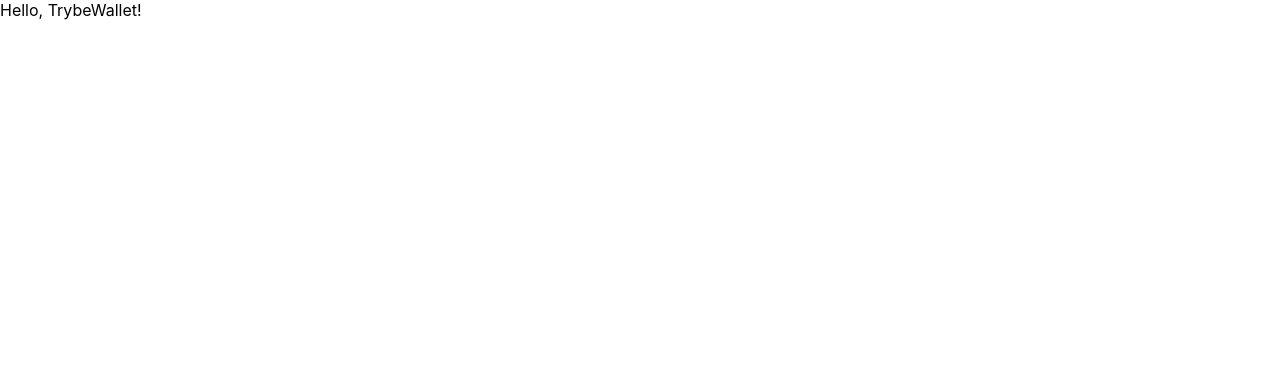
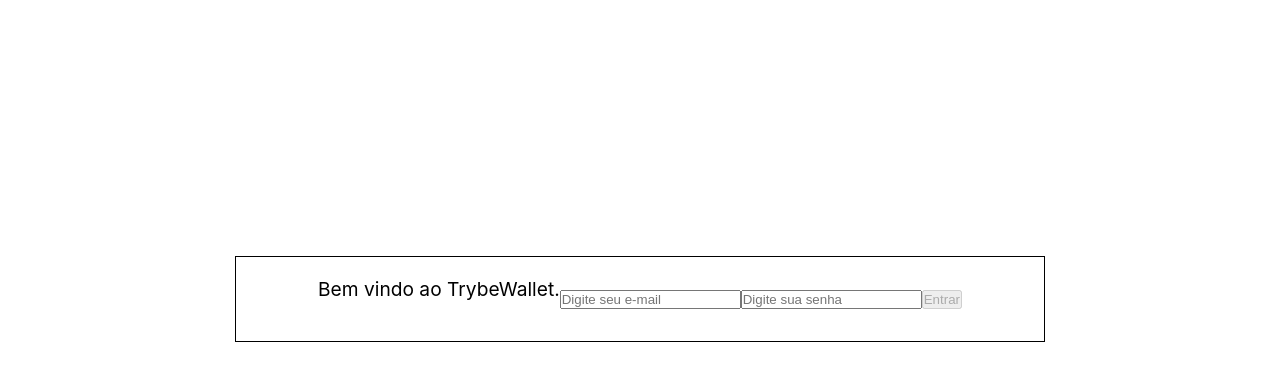
Before and after one commit to BestFriend-Sweet/personalwallet, a React (Create React App) app: page / in a window 1280 px wide. Shown: the top 380 px of the page. Built offline with nearby package versions, Linux system fonts and the light colour scheme.

Commit message:
Requisito 1 com CSS básico, redux configurado e muito feliz de ter conquistado os 3 pontos agora é rumo aos 80% pro time não ser rebaixado

```diff
--- a/src/App.css
+++ b/src/App.css
@@ -1,41 +1,27 @@
-.App {
-  text-align: center;
+* {
+  margin: 0;
+  padding: 0;
 }
 
-.App-logo {
-  height: 40vmin;
-  pointer-events: none;
+.login-box {
+  align-items: center;
+  border: 1px black solid;
+  display: flex;
+  flex: column;
+  flex-wrap: wrap;
+  justify-content: center;
+  margin: 20% auto;
+  padding: 20px;
+  width: 60vw;
 }
 
-@media ( prefers-reduced-motion : no-preference ) {
-
-  .App-logo {
-    animation: App-logo-spin infinite 20s linear;
-  }
+.login-box form {
+  align-items: center;
+  display: flex;
+  justify-content: center;
 }
 
-.App-header {
-  align-items: center;
-  background-color: #282c34;
-  color: white;
-  display: flex;
-  flex-direction: column;
-  font-size: calc(10px + 2vmin);
-  justify-content: center;
-  min-height: 100vh;
+.login-header {
+  font-size: larger;
+  margin-bottom: 20px;
 }
-
-.App-link {
-  color: #61dafb;
-}
-
-@keyframes App-logo-spin {
-
-  from {
-    transform: rotate(0deg);
-  }
-
-  to {
-    transform: rotate(360deg);
-  }
-}
--- a/src/App.js
+++ b/src/App.js
@@ -1,7 +1,14 @@
 import React from 'react';
+import { Route, Switch } from 'react-router-dom';
+import Login from './pages/Login';
+import './App.css';
 
 function App() {
-  return <div>Hello, TrybeWallet! </div>;
+  return (
+    <Switch>
+      <Route exact path="/" component={ Login } />
+    </Switch>
+  );
 }
 
 export default App;
--- a/src/index.js
+++ b/src/index.js
@@ -1,15 +1,19 @@
 import React from 'react';
 import ReactDOM from 'react-dom/client';
+import { Provider } from 'react-redux';
 import { BrowserRouter } from 'react-router-dom';
 import './index.css';
 import App from './App';
+import store from './redux/store';
 import * as serviceWorker from './serviceWorker';
 
 ReactDOM
   .createRoot(document.getElementById('root'))
   .render(
     <BrowserRouter>
-      <App />
+      <Provider store={ store }>
+        <App />
+      </Provider>
     </BrowserRouter>,
   );
 
--- a/src/pages/Login.js
+++ b/src/pages/Login.js
@@ -1,9 +1,94 @@
 import React from 'react';
+import { connect } from 'react-redux';
+import teste from 'prop-types';
+import { appLogin } from '../redux/actions';
 
 class Login extends React.Component {
+  constructor() {
+    super();
+
+    this.state = {
+      email: '',
+      password: '',
+      botaoEstaDesabilitado: true,
+    };
+
+    this.lidaAlteracoes = this.lidaAlteracoes.bind(this);
+    this.verificaBotao = this.verificaBotao.bind(this);
+  }
+
+  lidaAlteracoes({ target }) {
+    const { name, value } = target;
+    this.setState({
+      [name]: value,
+    }, () => this.verificaBotao());
+  }
+
+  verificaBotao() {
+    const { email, password } = this.state;
+    const regex = /\S+[@]\w+[.]\w+/gi;
+    const MIN_PASSWORD_LENGTH = 5;
+    const validaEmail = regex.test(email);
+    const validaPassword = password.length > MIN_PASSWORD_LENGTH;
+    if (validaEmail && validaPassword) {
+      this.setState({
+        botaoEstaDesabilitado: false,
+      });
+    }
+  }
+
+  enviaDados() {
+    const { history, loginUser } = this.props;
+    loginUser({ ...this.state });
+    history.push('/carteira');
+  }
+
   render() {
-    return <div>Login</div>;
+    const { botaoEstaDesabilitado, email, password } = this.state;
+    return (
+      <div className="login-box">
+        <div className="login-header">Bem vindo ao TrybeWallet.</div>
+        <div>
+          <form>
+            <input
+              type="text"
+              name="email"
+              data-testid="email-input"
+              placeholder="Digite seu e-mail"
+              value={ email }
+              onChange={ this.lidaAlteracoes }
+            />
+            <input
+              type="password"
+              name="password"
+              data-testid="password-input"
+              placeholder="Digite sua senha"
+              value={ password }
+              onChange={ this.lidaAlteracoes }
+            />
+            <button
+              type="button"
+              disabled={ botaoEstaDesabilitado }
+              onClick={ () => this.enviaDados() }
+            >
+              Entrar
+            </button>
+          </form>
+        </div>
+      </div>
+    );
   }
 }
 
-export default Login;
+Login.propTypes = {
+  loginUser: teste.func,
+  history: teste.shape({
+    push: teste.func,
+  }),
+}.isRequired;
+
+const mapDispatchToProps = (dispatch) => ({
+  loginUser: (dados) => dispatch(appLogin(dados)),
+});
+
+export default connect(null, mapDispatchToProps)(Login);
--- a/src/redux/actions/index.js
+++ b/src/redux/actions/index.js
@@ -1 +1,9 @@
 // Coloque aqui suas actions
+export const LOGA_USUARIO = 'LOGA_USUARIO';
+
+const appLogin = (dados) => ({
+  type: LOGA_USUARIO,
+  payload: dados,
+});
+
+export { appLogin };
--- a/src/redux/reducers/index.js
+++ b/src/redux/reducers/index.js
@@ -1,5 +1,12 @@
-// import user from './user';
-// import wallet from './wallet';
+import { combineReducers } from 'redux';
+import user from './user';
+import wallet from './wallet';
 
 // Configure os seus reducers.
 // ATENÇÃO: você obrigatoriamente tem que utilizar as chaves "user" e "wallet" no seu estado global
+const rootReducer = combineReducers({
+  user,
+  wallet,
+});
+
+export default rootReducer;
--- a/src/redux/reducers/user.js
+++ b/src/redux/reducers/user.js
@@ -1 +1,25 @@
 // Esse reducer será responsável por tratar as informações da pessoa usuária
+import { LOGA_USUARIO } from '../actions';
+
+const estadoInicial = {
+  user: {
+    email: '',
+    password: '',
+  },
+};
+
+const userReducer = (state = estadoInicial, action) => {
+  switch (action.type) {
+  case LOGA_USUARIO:
+    return {
+      ...state,
+      user: {
+        ...action.payload,
+      },
+    };
+  default:
+    return state;
+  }
+};
+
+export default userReducer;
--- a/src/redux/store.js
+++ b/src/redux/store.js
@@ -1 +1,8 @@
 // configure aqui sua store
+import { legacy_createStore as createStore } from 'redux';
+import { composeWithDevTools } from '@redux-devtools/extension';
+import rootReducer from './reducers';
+
+const store = createStore(rootReducer, composeWithDevTools());
+
+export default store;
```
